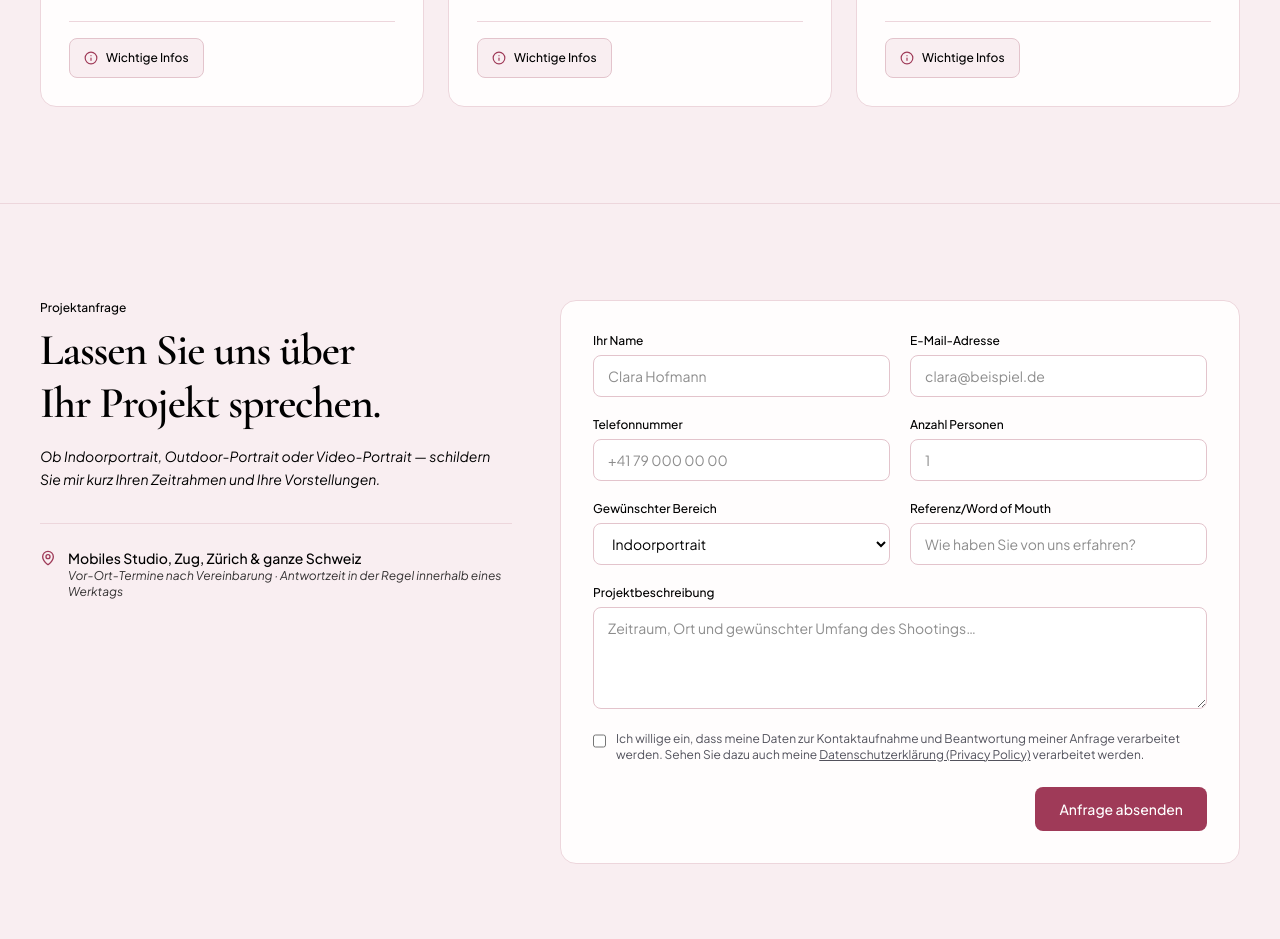
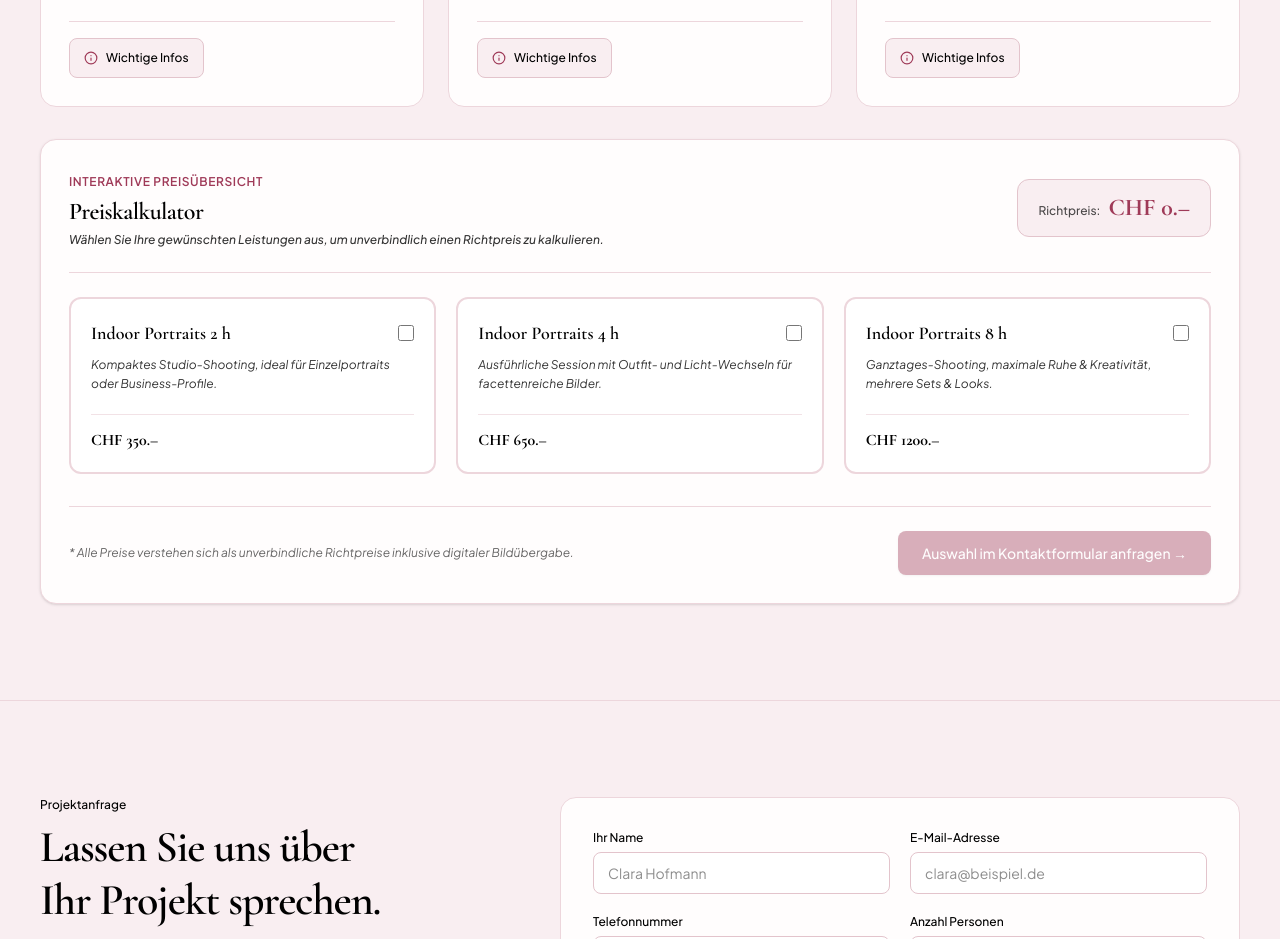
Before and after one commit to glausma81-commits/Mobile-Studio, a React (Vite) app: page / in a window 1280 px wide. Shown: the part 1920-2859 px from the top of the page. Built offline with nearby package versions, Linux system fonts and the light colour scheme.

Commit message:
Add price calculator section to App component

```diff
--- a/src/App.tsx
+++ b/src/App.tsx
@@ -440,6 +440,82 @@ export default function App() {
                   </div>
                 ))}
               </div>
+                            {/* Preiskalkulator Box */}
+              <div className="mt-8 rounded-2xl border border-[#EDD6DC] bg-[#FFFDFD] p-7 dark:border-zinc-800 dark:bg-[#1C1C20] shadow-sm">
+                <div className="flex flex-col md:flex-row md:items-center md:justify-between gap-4 border-b border-[#EDD6DC] dark:border-zinc-800 pb-6">
+                  <div>
+                    <span className="text-xs font-semibold tracking-wider uppercase text-[#9F3A58] dark:text-[#D9859B]">
+                      Interaktive Preisübersicht
+                    </span>
+                    <h3 className="mt-1 font-display text-2xl font-semibold tracking-tight text-black dark:text-[#D9859B]">
+                      Preiskalkulator
+                    </h3>
+                    <p className="mt-1 text-xs font-medium italic text-black/80 dark:text-[#B96C80]">
+                      Wählen Sie Ihre gewünschten Leistungen aus, um unverbindlich einen Richtpreis zu kalkulieren.
+                    </p>
+                  </div>
+                  {/* Richtpreis Anzeige */}
+                  <div className="flex items-baseline gap-2 rounded-xl border border-[#E3C4CC] bg-[#F9EEF1] px-5 py-3 dark:border-zinc-700 dark:bg-zinc-900">
+                    <span className="text-xs font-medium text-black/70 dark:text-zinc-400">Richtpreis:</span>
+                    <span className="text-2xl font-bold font-display text-[#9F3A58] dark:text-[#D9859B]">
+                      CHF {calcTotal.toLocaleString('de-CH')}.–
+                    </span>
+                  </div>
+                </div>
+                {/* Checkbox Optionen */}
+                <div className="grid grid-cols-1 md:grid-cols-3 gap-5 mt-6">
+                  {calcOptions.map((opt) => {
+                    const isChecked = calcSelected.includes(opt.id);
+                    return (
+                      <label
+                        key={opt.id}
+                        onClick={() => toggleCalcOption(opt.id)}
+                        className={`flex flex-col justify-between p-5 rounded-xl border-2 transition-all cursor-pointer select-none ${
+                          isChecked
+                            ? 'border-[#9F3A58] bg-[#F9EEF1]/70 dark:border-[#D9859B] dark:bg-[#9F3A58]/20'
+                            : 'border-[#EDD6DC] hover:border-[#D4A7B3] bg-white dark:border-zinc-800 dark:bg-[#161619]'
+                        }`}
+                      >
+                        <div>
+                          <div className="flex items-center justify-between">
+                            <span className="font-display text-lg font-semibold text-black dark:text-[#D9859B]">
+                              {opt.title}
+                            </span>
+                            <input
+                              type="checkbox"
+                              checked={isChecked}
+                              onChange={() => {}} // gesteuert über label-click
+                              className="h-4 w-4 rounded border-zinc-300 text-[#9F3A58] focus:ring-[#9F3A58] cursor-pointer"
+                            />
+                          </div>
+                          <p className="mt-2 text-xs italic text-black/80 dark:text-[#C77389] leading-relaxed">
+                            {opt.desc}
+                          </p>
+                        </div>
+                        <div className="mt-5 pt-3 border-t border-[#EDD6DC]/70 dark:border-zinc-800/80">
+                          <span className="font-display text-base font-bold text-black dark:text-[#D9859B]">
+                            CHF {opt.price}.–
+                          </span>
+                        </div>
+                      </label>
+                    );
+                  })}
+                </div>
+                {/* Fußbereich mit Anfrage-Button */}
+                <div className="mt-8 flex flex-col sm:flex-row items-center justify-between gap-4 pt-6 border-t border-[#EDD6DC] dark:border-zinc-800">
+                  <span className="text-xs italic text-black/60 dark:text-[#B96C80] text-center sm:text-left">
+                    * Alle Preise verstehen sich als unverbindliche Richtpreise inklusive digitaler Bildübergabe.
+                  </span>
+                  <button
+                    type="button"
+                    onClick={applyCalcToContact}
+                    disabled={calcTotal === 0}
+                    className="w-full sm:w-auto inline-flex min-h-11 items-center justify-center rounded-lg bg-[#9F3A58] px-6 py-2.5 text-sm font-medium text-white transition-colors hover:bg-[#882F4A] disabled:cursor-not-allowed disabled:opacity-40 cursor-pointer shadow-sm dark:bg-zinc-100 dark:text-[#7D2B43] dark:hover:bg-white"
+                  >
+                    Auswahl im Kontaktformular anfragen →
+                  </button>
+                </div>
+              </div>
             </div>
           </section>
 
```
